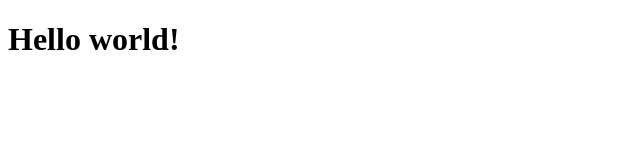
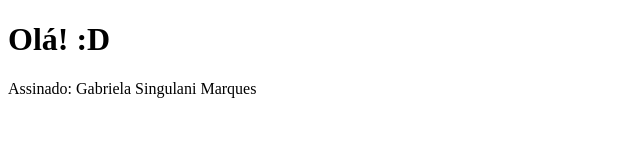
Before and after one commit to ufjf-dcc202/ufjf-dcc202-2024-1-a-atv2-gabisnb, a plain HTML site: page index.html in a window 1280 px wide. Shown: the whole page, without its empty margins (0-640 px from the left). Drawn offline with Linux system fonts and the light colour scheme.

Commit message:
Adiciona meu nome no index

```diff
--- a/index.html
+++ b/index.html
@@ -5,6 +5,7 @@
         <title>DCC202 - Gabriela Singulani</title>
     </head>
     <body>
-        <h1>Hello world!</h>
+        <h1>Olá! :D</h1>
+        <p>Assinado: Gabriela Singulani Marques</p>
     </body>
 </html>
```
